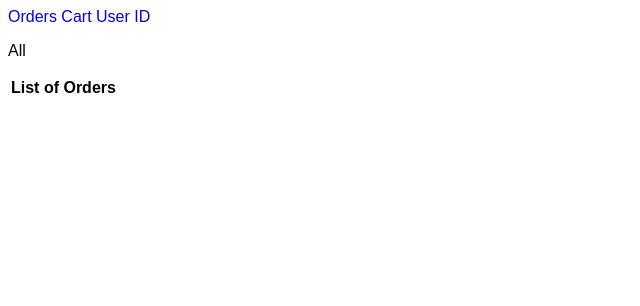
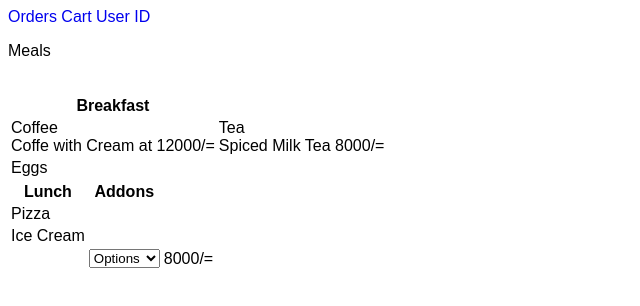
Before and after one commit to deen26/Portfolio, a plain HTML site: page userDash.html in a window 1280 px wide. Shown: the whole page, without its empty margins (0-640 px from the left). Drawn offline with Linux system fonts and the light colour scheme.

Commit message:
creating a menu

```diff
--- a/userDash.html
+++ b/userDash.html
@@ -17,12 +17,45 @@
         </nav>
         <main>
             <div>
-                <p>All</p>
+                <p>Meals</p>
             </div>
             <table>
                 <tr>
-                    <th>List of Orders</th>
-                    <th></th>
+                    <th>Breakfast</th>
+                </tr>
+                <tr>
+                    <td><span id="span">Coffee</span><Br>Coffe with Cream at <span id="span">12000/=</span> </Br></td> <br>
+                    <td><span id="span">Tea</span><Br>Spiced Milk Tea <span id="span">8000/=</span> </Br></td>
+                </tr>
+                <tr>
+                    <td>Eggs</td>
+                </tr>
+            </table>
+            <table>
+                <tr>
+                    <th>Lunch</th>
+                    <th>Addons</th>
+                </tr>
+                <tr>
+                    <td>Pizza</td>
+                    <td></td>
+
+                </tr>
+                <tr>
+                    <td>Ice Cream</td>
+                    <td></td>
+
+
+                </tr>
+                <tr>
+                    <td></td>
+                    <td><select name="" id="">
+                        <option value="">Options</option>
+                        <option value="">Spanish</option>
+                        <option value=""></option>
+                    </select></td>
+                    <td>8000/=</td>
+
                 </tr>
             </table>
         </main>
```
